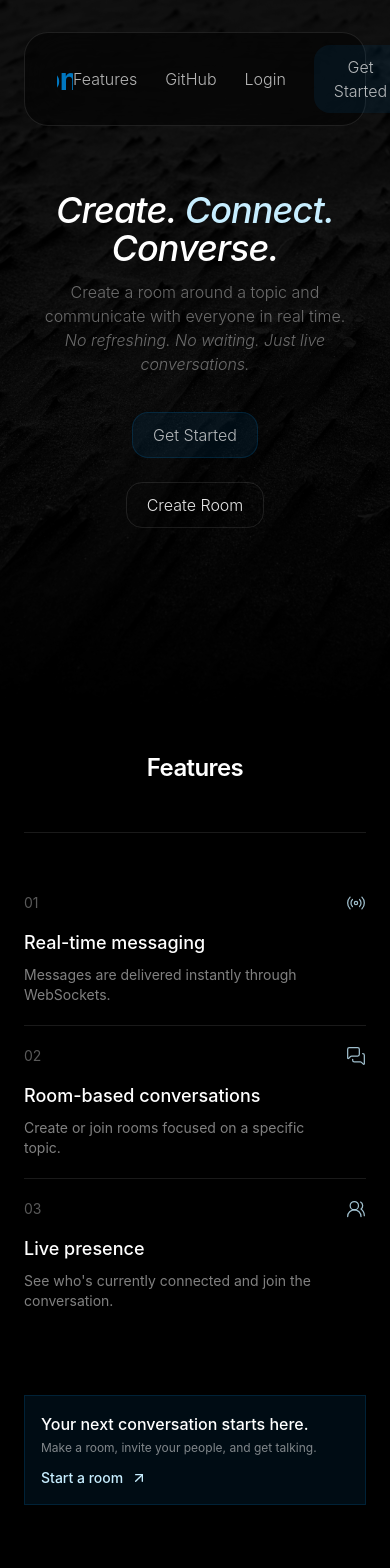
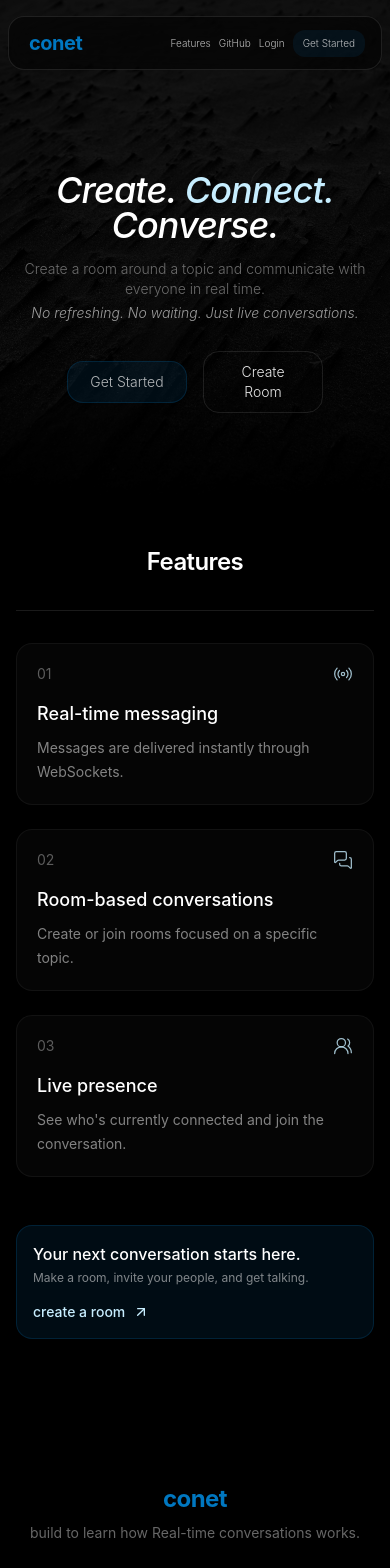
Before and after one commit to SurajNakhale/conet, a React (Vite) app in the folder apps/frontend/: page / in a window 390 px wide. Shown: the top 1568 px of the page. Built offline with nearby package versions, Linux system fonts and the light colour scheme.

Commit message:
feat(style): add responsive landing page sections

```diff
--- a/apps/frontend/src/components/Features.tsx
+++ b/apps/frontend/src/components/Features.tsx
@@ -1,4 +1,5 @@
 import { ArrowUpRight, MessagesSquare, Radio, UsersRound } from "lucide-react"
+import { useNavigate } from "react-router-dom"
 
 const features = [
   {
@@ -22,38 +23,43 @@ const features = [
 ]
 
 const Features = () => {
+  const navigate = useNavigate();
+
   return (
-    <section id="features" className="px-6 py-8 text-white">
+    <section id="features" className="px-4 py-10 text-white sm:px-6 lg:py-12">
       <div className="mx-auto max-w-6xl">
-        <div className="mb-5 flex items-center justify-between border-b border-white/10 pb-12">
-          <div className="w-full text-center">
-            <h2 className="text-2xl font-semibold tracking-tight sm:text-3xl">Features</h2>
-          </div>
+        <div className="mb-6 border-b border-white/10 pb-8 text-center sm:pb-10">
+          <h2 className="text-2xl font-semibold tracking-tight sm:text-3xl md:text-4xl">Features</h2>
         </div>
 
-        <div className="grid grid-cols-1 mt-10 divide-y divide-white/10 md:grid-cols-3 md:divide-x md:divide-y-0">
+        <div className="mt-8 grid grid-cols-1 gap-6 md:mt-10 md:grid-cols-3 md:gap-0 md:divide-x md:divide-y-0 md:divide-white/10">
           {features.map(({ number, icon: Icon, title, description }) => (
-            <article key={number} className="group flex flex-col gap-4 py-5 md:px-8 md:py-2 md:first:pl-0 md:last:pr-0">
+            <article
+              key={number}
+              className="group flex flex-col gap-4 rounded-2xl border border-white/5 bg-white/2 p-5 md:rounded-none md:border-0 md:bg-transparent md:p-6 md:first:pl-0 md:last:pr-0"
+            >
               <div className="flex items-center justify-between">
                 <span className="text-sm text-white/35">{number}</span>
                 <Icon className="h-5 w-5 text-accent/80 transition-transform duration-300 group-hover:translate-x-1 group-hover:-translate-y-1" strokeWidth={1.5} />
               </div>
               <div>
-                <h3 className="mb-2 text-lg font-medium">{title}</h3>
-                <p className="max-w-xs text-sm leading-5 text-white/50">{description}</p>
+                <h3 className="mb-2 text-lg font-medium sm:text-xl">{title}</h3>
+                <p className="max-w-xs text-sm leading-6 text-white/50 sm:text-base">{description}</p>
               </div>
             </article>
           ))}
         </div>
 
-        <div className="mt-16 flex flex-col items-start justify-between gap-3 border border-primary/20 hover:border-primary/30 bg-primary/10 p-4 transition-transform duration-300 md:py-6 sm:flex-row sm:items-center sm:px-5 sm:py-4">
+        <div className="mt-12 flex flex-col items-start justify-between gap-4 rounded-2xl border border-primary/20 bg-primary/10 p-4 transition-transform duration-300 hover:border-primary/30 sm:flex-row sm:items-center sm:px-5 sm:py-4 md:mt-16">
           <div>
-            <p className="text-base font-medium">Your next conversation starts here.</p>
-            <p className="mt-1 text-xs text-white/50">Make a room, invite your people, and get talking.</p>
+            <p className="text-base font-medium sm:text-lg">Your next conversation starts here.</p>
+            <p className="mt-1 text-xs text-white/50 sm:text-sm">Make a room, invite your people, and get talking.</p>
           </div>
-          <a href="/signup" className="group inline-flex items-center gap-2 text-sm font-medium text-accent transition-colors hover:text-white">
-            Start a room <ArrowUpRight className="h-4 w-4 group-hover:-translate-y-1 transition-transform duration-300" />
-          </a>
+          <button
+          onClick={() => navigate("/rooms")}
+          className="group inline-flex items-center gap-2 text-sm font-medium text-accent transition-colors hover:text-white">
+            create a room <ArrowUpRight className="h-4 w-4 transition-transform duration-300 group-hover:-translate-y-1 group-hover:translate-x-1" />
+          </button>
         </div>
       </div>
     </section>
--- a/apps/frontend/src/components/Footer.tsx
+++ b/apps/frontend/src/components/Footer.tsx
@@ -1,17 +1,25 @@
+import { useNavigate } from "react-router-dom"
+
 const Footer = () => {
+  const navigate = useNavigate();
+
   return (
-    <footer className="mt-24 border-white/10 bg-black px-6 py-10 text-white">
-      <div className="mx-auto flex max-w-6xl flex-col gap-8 sm:flex-row sm:items-center sm:justify-between">
+    <footer className="mt-16 border-white/10 bg-black px-4 py-10 text-white sm:mt-20 sm:px-6 lg:mt-24">
+      <div className="mx-auto flex max-w-6xl flex-col gap-8 text-center sm:text-left md:flex-row md:items-center md:justify-between">
         <div>
           <a href="/" className="text-2xl font-bold tracking-tight text-primary">conet</a>
           <p className="mt-2 text-sm text-white/40">build to learn how Real-time conversations works.</p>
         </div>
-        <div className="flex items-center gap-6 text-sm text-white/50">
-          <a href="https://github.com/SurajNakhale" className="transition-colors hover:text-accent">GitHub</a>
-          <a href="/login" className="transition-colors hover:text-accent">Login</a>
+        <div className="flex items-center justify-center gap-6 text-sm text-white/50 md:justify-end">
+          <a href="https://github.com/SurajNakhale" target="_blank" className="transition-colors hover:text-accent">
+          GitHub
+          </a>
+          <button onClick={() => navigate("/signin")} className="transition-colors hover:text-accent">
+          Login
+          </button>
         </div>
       </div>
-      <div className="mx-auto mt-8 max-w-6xl border-t border-white/10 pt-5 text-xs text-white/30">
+      <div className="mx-auto mt-8 max-w-6xl border-t border-white/10 pt-5 text-center text-xs text-white/30 sm:text-left">
         © 2026 conet. Converse here.
       </div>
     </footer>
--- a/apps/frontend/src/components/Hero.tsx
+++ b/apps/frontend/src/components/Hero.tsx
@@ -1,13 +1,16 @@
+import { useNavigate } from "react-router-dom"
 import bgHero from "../bg-hero.jpg"
 
 const Hero = () => {
+  const navigate = useNavigate();
+
   return (
-    <section className="relative flex min-h-180 items-center justify-center overflow-hidden bg-background px-6 text-foreground">
+    <section className="relative flex min-h-[60vh] items-center justify-center overflow-hidden bg-background px-4 py-16 text-foreground sm:min-h-[70vh] sm:px-6 lg:min-h-[80vh]">
 
       {/* Background */}
       <div className="absolute inset-0">
         <img
-            src={bgHero}
+          src={bgHero}
           alt=""
           className="h-full w-full object-cover opacity-60 mask-b-from-80%"
         />
@@ -18,41 +21,40 @@ const Hero = () => {
       <div className="relative z-10 mx-auto flex max-w-4xl flex-col items-center text-center">
 
         {/* Heading */}
-        <h1 className="text-4xl font-medium leading-[1.05] italic tracking-tight text-white sm:text-6xl md:text-6xl">
+        <h1 className="max-w-3xl text-4xl mt-20 font-medium leading-[0.98] italic tracking-tight text-white sm:text-5xl md:text-6xl lg:text-7xl">
           Create.
           <span className="text-accent"> Connect. </span>
           Converse.
         </h1>
 
         {/* Description */}
-        <p className="mx-auto mt-3 text-center font-light leading-6 tracking text-white/40 sm:text-lg">
+        <p className="mx-auto mt-4 max-w-xl text-sm font-light leading-5 text-white/40 sm:text-base md:text-lg">
           Create a room around a topic and communicate with everyone in real time.
-          <br />
-          <span className="italic">No refreshing. No waiting. Just live conversations.</span>
+          <span className="mt-1 block italic text-white/60">No refreshing. No waiting. Just live conversations.</span>
         </p>
 
         {/* Actions */}
-        <div className="mt-9 flex flex-col items-center justify-center gap-6 sm:flex-row">
+        <div className="mt-7 flex w-64 items-center justify-center gap-4 sm:w-auto sm:flex-row sm:gap-6">
 
           <button
+          onClick={() => navigate("/signup")}
             className="
-              rounded-2xl bg-primary/10
-              px-5 py-2.5
-              font-light text-white/70
-              transition-all duration-200
-              hover:-translate-y-0.5
-              border border-primary/20
+              w-full rounded-2xl border border-primary/20 bg-primary/10
+              px-5 py-2.5 text-sm font-light text-white/70
+              transition-all duration-200 hover:-translate-y-0.5
+              sm:w-auto
             "
           >
             Get Started
           </button>
 
           <button
+          onClick={() => navigate("/rooms")}
             className="
-              rounded-2xl border border-white/10 bg-transparent px-5 py-2.5
-              font-light text-foreground/90 hover:text-black
-              transition-all duration-200
-              hover:-translate-y-0.5 hover:bg-accent/80 hover:shadow-lg
+              w-full rounded-2xl border border-white/10 bg-transparent px-5 py-2.5
+              text-sm font-light text-foreground/90 transition-all duration-200
+              hover:-translate-y-0.5 hover:bg-accent/80 hover:text-black hover:shadow-lg
+              sm:w-auto
             "
           >
             Create Room
--- a/apps/frontend/src/components/Navbar.tsx
+++ b/apps/frontend/src/components/Navbar.tsx
@@ -6,55 +6,40 @@ const navLinks = [
 ]
 
 const Navbar = () => {
-    const navigate = useNavigate();
+  const navigate = useNavigate()
 
   return (
-    <nav className="fixed top-8 left-0 z-50 w-full px-6">
-      <div className="mx-auto flex max-w-3xl items-center justify-between rounded-3xl border border-white/10 bg-black/50 px-8 py-3 backdrop-blur-xl">
-
+    <nav className="fixed left-0 top-4 z-50 w-full px-2 sm:top-8 sm:px-6">
+      <div className="mx-auto flex w-full max-w-2xl items-center justify-between gap-2 px-4 rounded-2xl border border-white/10 bg-black/50 py-3 backdrop-blur-xl sm:px-6 lg:px-8">
         {/* Logo */}
-        <div className="flex items-center justify-center overflow-hidden px-2 py-2">
-            <a
-            href="/"
-            className="text-3xl font-bold tracking-tight text-primary "
-            >
+        <div className="flex shrink-0 items-center justify-center overflow-hidden px-1">
+          <a href="/" className="text-xl font-bold tracking-tight text-primary sm:text-3xl">
             conet
-            </a>
+          </a>
         </div>
 
         {/* Navigation */}
-        <div className="flex items-center gap-7">
+        <div className="flex flex-1 items-center justify-end gap-2 sm:gap-4 lg:gap-7">
           {navLinks.map((link) => (
             <a
               key={link.label}
               href={link.href}
-              className="
-                text-md font-light text-white/70
-                transition-colors duration-200
-                hover:text-accent
-              "
+              className="text-[10px] font-light text-white/70 transition-colors duration-200 hover:text-accent sm:text-[15px]"
             >
               {link.label}
             </a>
           ))}
-            <button
+
+          <button
             onClick={() => navigate(`/signin`)}
-            className="
-            text-md font-light text-white/70
-                transition-colors duration-200
-                hover:text-accent
-            ">
-                Login
-            </button>
+            className="text-[10px] font-light text-white/70 transition-colors duration-200 hover:text-accent sm:text-[15px]"
+          >
+            Login
+          </button>
+
           <button
             onClick={() => navigate(`/signup`)}
-            className="
-              rounded-2xl bg-primary/10
-              px-5 py-2.5
-              font-light text-white/70
-              transition-all duration-200
-              hover:scale-105
-            "
+            className="shrink-0 rounded-xl bg-primary/10 px-2.5 py-1.5 text-[10px] font-light text-white/70 transition-all duration-200 hover:scale-105 sm:rounded-2xl sm:px-5 sm:py-2.5 sm:text-[15px]"
           >
             Get Started
           </button>
```
